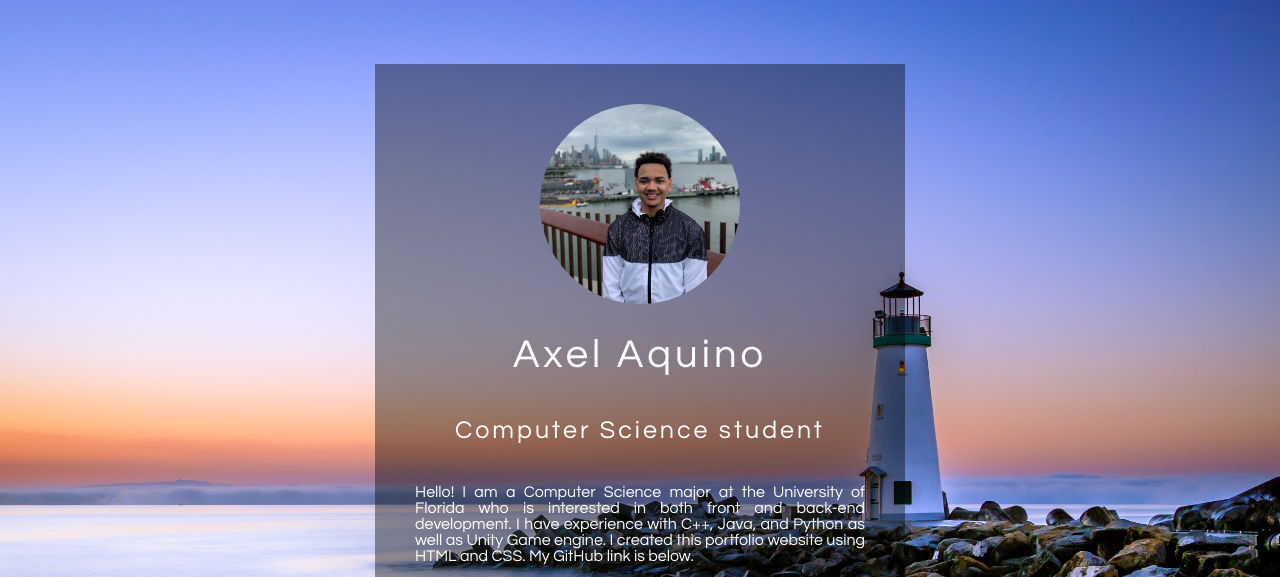
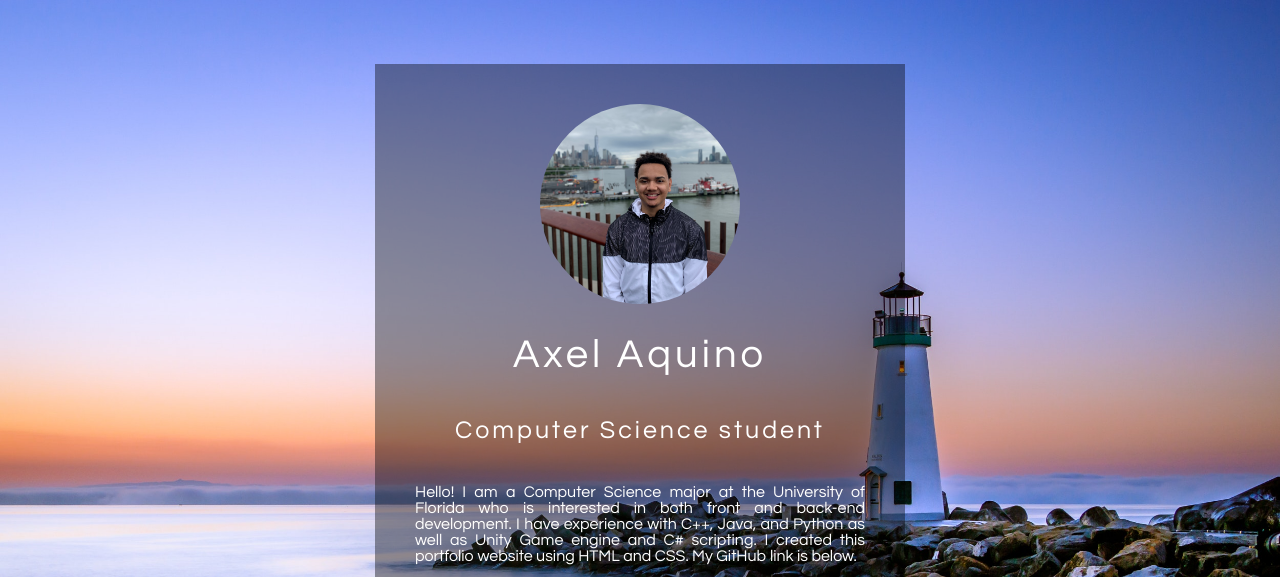
Before and after one commit to axelaquinoj/axelaquinoj.github.io, a website built with Parcel: page index.html in a window 1280 px wide. Shown: the top 577 px of the page. Built offline with nearby package versions, Linux system fonts and the light colour scheme.

Commit message:
updated bio

```diff
--- a/index.html
+++ b/index.html
@@ -15,7 +15,7 @@
   <h1>Axel Aquino</h1>
   <h5>Computer Science student</h5>
   <p>Hello! I am a Computer Science major at the University of Florida who is interested in
-  both front and back-end development. I have experience with C++, Java, and Python as well as Unity Game engine. I created this portfolio website using HTML and CSS. My GitHub link
+  both front and back-end development. I have experience with C++, Java, and Python as well as Unity Game engine and C# scripting. I created this portfolio website using HTML and CSS. My GitHub link
   is below.</p>
   <ul>
     <li><a href="https://github.com/axelaquinoj"><i class="fa-brands fa-square-github"></i></a> </li>
```
